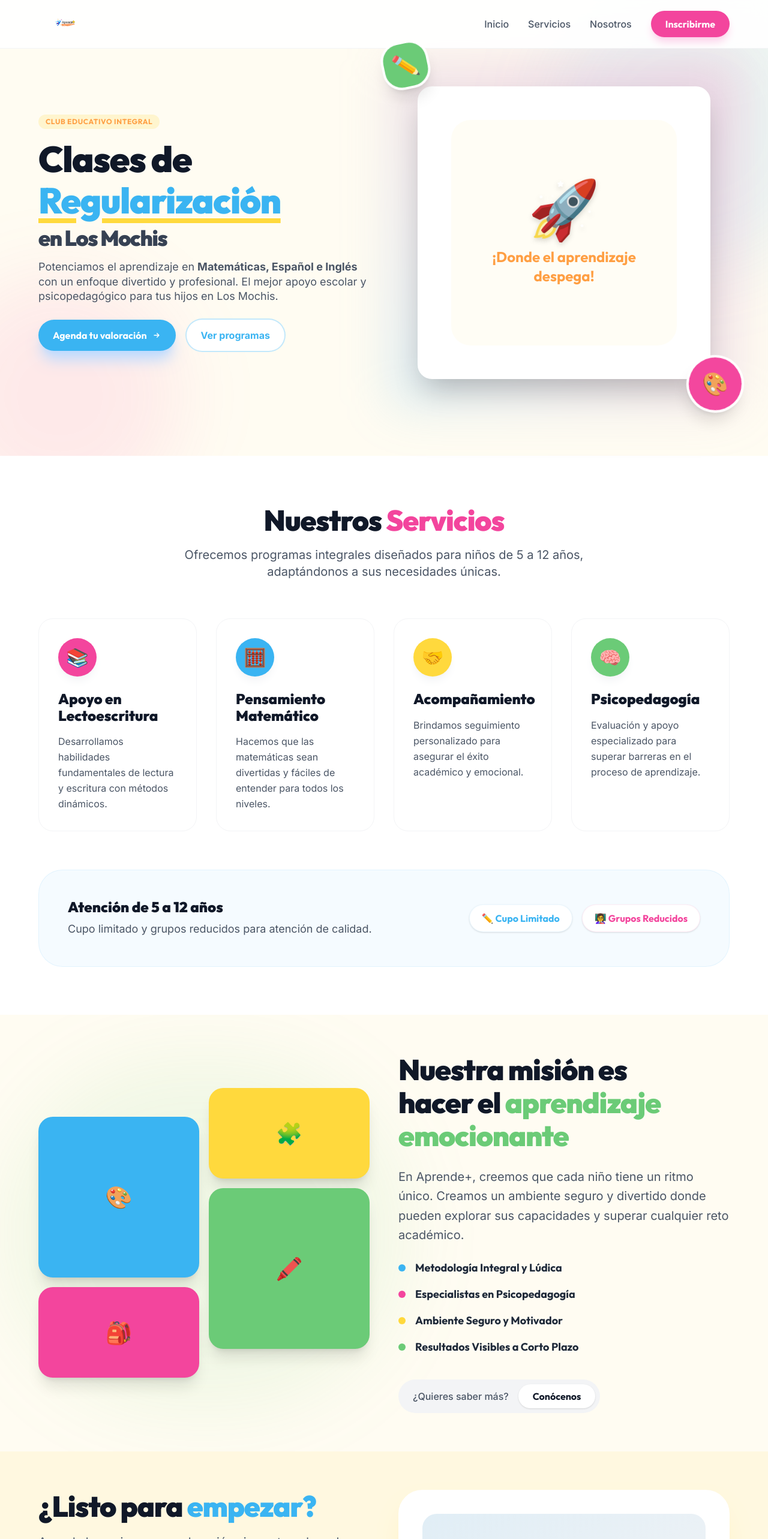
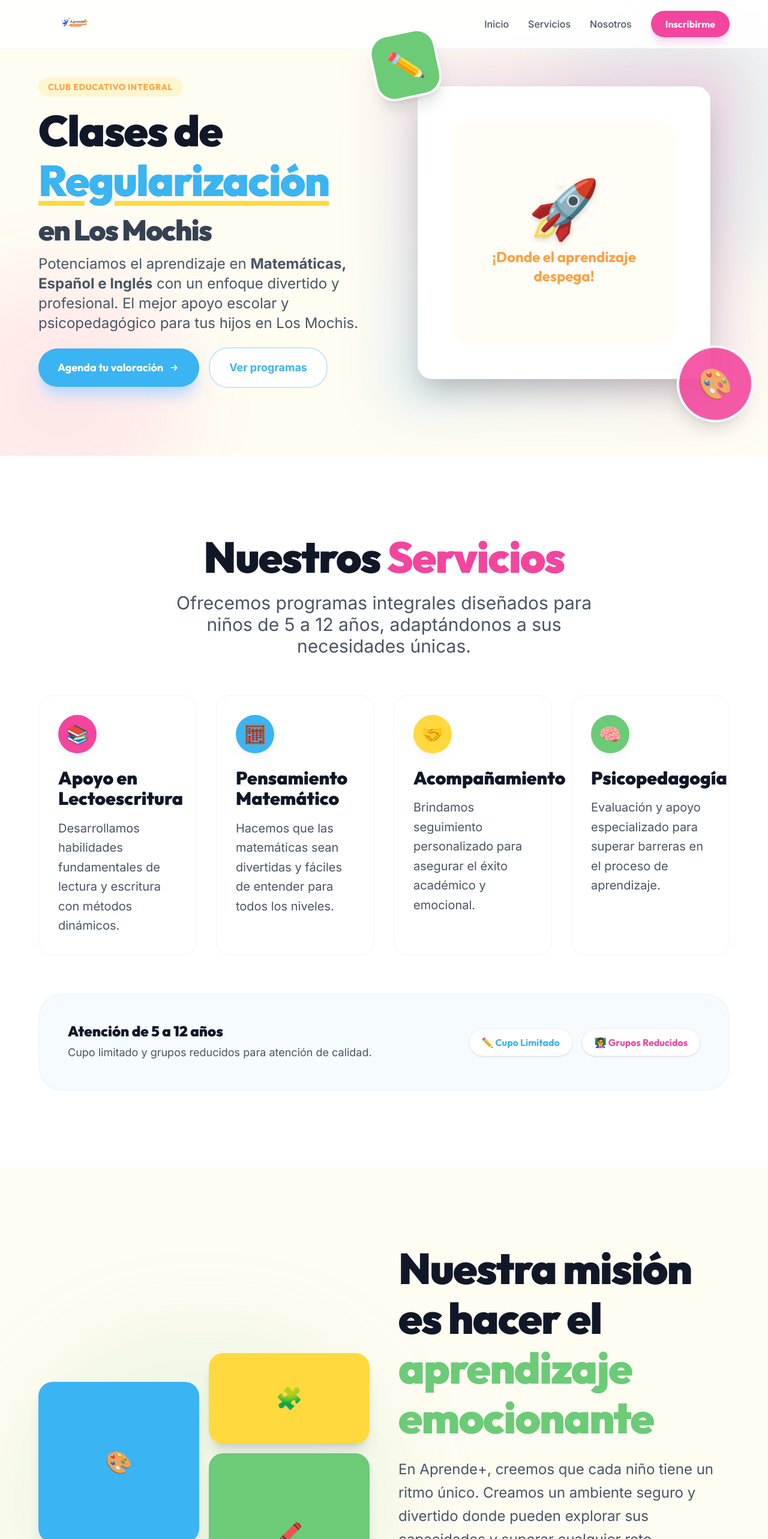
Before and after one commit to FerDeNetlab/aprendemaslm, a Next.js app: page / in a window 1280 px wide. Shown: the top 2566 px of the page at 60% size. Built offline with nearby package versions, Linux system fonts and the light colour scheme.

Commit message:
style: upscale UI elements and improve responsive spacing

```diff
--- a/src/components/About.tsx
+++ b/src/components/About.tsx
@@ -2,7 +2,7 @@ import React from 'react';
 
 const About = () => {
     return (
-        <section id="nosotros" className="py-16 overflow-hidden">
+        <section id="nosotros" className="py-24 lg:py-32 overflow-hidden">
             <div className="max-container grid lg:grid-cols-2 gap-12 items-center">
                 <div className="relative order-2 lg:order-1">
                     <div className="absolute top-1/2 left-1/2 -translate-x-1/2 -translate-y-1/2 w-[120%] h-[120%] bg-aprende-green/10 rounded-full blur-3xl -z-10" />
@@ -19,10 +19,10 @@ const About = () => {
                 </div>
 
                 <div className="space-y-6 order-1 lg:order-2">
-                    <h2 className="text-3xl md:text-4xl lg:text-5xl font-display font-black text-gray-900 leading-tight">
+                    <h2 className="text-4xl md:text-5xl lg:text-7xl font-display font-black text-gray-900 leading-tight">
                         Nuestra misión es hacer el <span className="text-aprende-green">aprendizaje emocionante</span>
                     </h2>
-                    <p className="text-lg lg:text-xl text-gray-600 font-sans leading-relaxed">
+                    <p className="text-xl lg:text-2xl text-gray-600 font-sans leading-relaxed">
                         En Aprende+, creemos que cada niño tiene un ritmo único. Creamos un ambiente seguro y divertido donde pueden explorar sus capacidades y superar cualquier reto académico.
                     </p>
 
@@ -33,8 +33,8 @@ const About = () => {
                             { text: 'Ambiente Seguro y Motivador', color: 'text-aprende-yellow' },
                             { text: 'Resultados Visibles a Corto Plazo', color: 'text-aprende-green' },
                         ].map((item, i) => (
-                            <li key={i} className="flex items-center gap-4 text-lg font-display font-bold text-gray-800">
-                                <span className={`w-3 h-3 rounded-full ${item.color.replace('text-', 'bg-')}`} />
+                            <li key={i} className="flex items-center gap-4 text-xl lg:text-2xl font-display font-bold text-gray-800">
+                                <span className={`w-4 h-4 rounded-full ${item.color.replace('text-', 'bg-')}`} />
                                 {item.text}
                             </li>
                         ))}
--- a/src/components/Contact.tsx
+++ b/src/components/Contact.tsx
@@ -2,15 +2,15 @@ import React from 'react';
 
 const Contact = () => {
     return (
-        <section id="contacto" className="py-16 bg-aprende-yellow/10">
+        <section id="contacto" className="py-24 lg:py-32 bg-aprende-yellow/10">
             <div className="max-container">
                 <div className="grid lg:grid-cols-2 gap-12 items-start">
                     <div className="space-y-12">
                         <div className="space-y-4">
-                            <h2 className="text-3xl md:text-4xl lg:text-5xl font-display font-black text-gray-900">
+                            <h2 className="text-4xl md:text-5xl lg:text-7xl font-display font-black text-gray-900">
                                 ¿Listo para <span className="text-aprende-blue">empezar?</span>
                             </h2>
-                            <p className="text-lg lg:text-xl text-gray-600 font-sans leading-relaxed">
+                            <p className="text-xl lg:text-3xl text-gray-600 font-sans leading-relaxed">
                                 Agenda hoy mismo una valoración sin costo y descubre cómo podemos potenciar el talento de tus hijos.
                             </p>
                         </div>
@@ -31,8 +31,8 @@ const Contact = () => {
                                     📍
                                 </div>
                                 <div>
-                                    <p className="text-sm font-bold text-gray-400 uppercase tracking-widest">Ubicación</p>
-                                    <p className="text-xl font-display font-bold text-gray-800">
+                                    <p className="text-lg font-bold text-gray-400 uppercase tracking-widest">Ubicación</p>
+                                    <p className="text-xl lg:text-2xl font-display font-bold text-gray-800">
                                         C. Santos Degollado entre Serdan y Rendon #219, planta alta, Col. Centro, Los Mochis.
                                     </p>
                                 </div>
--- a/src/components/Hero.tsx
+++ b/src/components/Hero.tsx
@@ -9,26 +9,26 @@ const Hero = () => {
 
             <div className="max-container grid lg:grid-cols-2 gap-8 lg:gap-12 items-center">
                 <div className="space-y-4 text-center lg:text-left animate-in fade-in slide-in-from-left-8 duration-700">
-                    <div className="inline-block px-3 py-1 bg-aprende-yellow/20 text-aprende-orange rounded-full font-display font-bold text-[10px] lg:text-xs uppercase tracking-wider">
+                    <div className="inline-block px-4 py-1.5 bg-aprende-yellow/20 text-aprende-orange rounded-full font-display font-bold text-xs lg:text-sm uppercase tracking-wider">
                         Club Educativo Integral
                     </div>
 
-                    <h1 className="text-4xl md:text-5xl lg:text-6xl font-display font-black leading-[1] text-gray-900">
+                    <h1 className="text-5xl md:text-6xl lg:text-7xl font-display font-black leading-[1] text-gray-900">
                         Clases de <br />
                         <span className="text-aprende-blue underline decoration-4 lg:decoration-8 decoration-aprende-yellow underline-offset-4 lg:underline-offset-8">Regularización</span>
-                        <span className="block text-2xl md:text-3xl lg:text-4xl mt-2 text-gray-700">en Los Mochis</span>
+                        <span className="block text-3xl md:text-4xl lg:text-5xl mt-4 text-gray-700">en Los Mochis</span>
                     </h1>
 
-                    <p className="text-base lg:text-lg text-gray-600 font-sans max-w-xl mx-auto lg:mx-0 leading-snug">
+                    <p className="text-lg lg:text-2xl text-gray-600 font-sans max-w-xl mx-auto lg:mx-0 leading-snug">
                         Potenciamos el aprendizaje en <strong>Matemáticas, Español e Inglés</strong> con un enfoque divertido y profesional. El mejor apoyo escolar y psicopedagógico para tus hijos en Los Mochis.
                     </p>
 
                     <div className="flex flex-col sm:flex-row items-center gap-4 justify-center lg:justify-start pt-2">
-                        <a href="#contacto" className="w-full sm:w-auto px-6 py-3.5 bg-aprende-blue hover:bg-blue-600 text-white rounded-2xl font-display font-bold text-base shadow-xl shadow-blue-200 transition-all transform hover:scale-105 active:scale-95 flex items-center justify-center gap-2">
+                        <a href="#contacto" className="w-full sm:w-auto px-8 py-4.5 bg-aprende-blue hover:bg-blue-600 text-white rounded-2xl font-display font-bold text-lg shadow-xl shadow-blue-200 transition-all transform hover:scale-105 active:scale-95 flex items-center justify-center gap-2">
                             Agenda tu valoración
-                            <svg className="w-4 h-4" fill="none" stroke="currentColor" viewBox="0 0 24 24"><path strokeLinecap="round" strokeLinejoin="round" strokeWidth="2" d="M13 7l5 5m0 0l-5 5m5-5H6" /></svg>
+                            <svg className="w-5 h-5" fill="none" stroke="currentColor" viewBox="0 0 24 24"><path strokeLinecap="round" strokeLinejoin="round" strokeWidth="2" d="M13 7l5 5m0 0l-5 5m5-5H6" /></svg>
                         </a>
-                        <a href="#servicios" className="w-full sm:w-auto px-6 py-3.5 bg-white border-2 border-aprende-blue/30 text-aprende-blue hover:bg-aprende-blue/5 rounded-2xl font-display font-bold text-base transition-all flex items-center justify-center font-sans">
+                        <a href="#servicios" className="w-full sm:w-auto px-8 py-4.5 bg-white border-2 border-aprende-blue/30 text-aprende-blue hover:bg-aprende-blue/5 rounded-2xl font-display font-bold text-lg transition-all flex items-center justify-center font-sans text-center">
                             Ver programas
                         </a>
                     </div>
@@ -43,9 +43,9 @@ const Hero = () => {
                         </div>
                     </div>
 
-                    {/* Floating elements - z-[110] should go over z-[100] navbar */}
-                    <div className="absolute -top-4 -left-4 lg:-top-6 lg:-left-6 w-16 h-16 lg:w-20 lg:h-20 bg-aprende-green rounded-2xl shadow-xl flex items-center justify-center text-3xl lg:text-4xl transform -rotate-12 animate-bounce z-[110] border-4 border-white">✏️</div>
-                    <div className="absolute -bottom-4 -right-4 lg:-bottom-6 lg:-right-6 w-20 h-20 lg:w-24 lg:h-24 bg-aprende-pink rounded-full shadow-xl flex items-center justify-center text-3xl lg:text-4xl transform rotate-12 animate-pulse z-[110] border-4 border-white">🎨</div>
+                    {/* Floating elements */}
+                    <div className="absolute -top-6 -left-6 lg:-top-10 lg:-left-10 w-20 h-20 lg:w-28 lg:h-28 bg-aprende-green rounded-2xl shadow-xl flex items-center justify-center text-4xl lg:text-5xl transform -rotate-12 animate-bounce z-[110] border-4 border-white">✏️</div>
+                    <div className="absolute -bottom-6 -right-6 lg:-bottom-10 lg:-right-10 w-24 h-24 lg:w-32 lg:h-32 bg-aprende-pink rounded-full shadow-xl flex items-center justify-center text-4xl lg:text-5xl transform rotate-12 animate-pulse z-[110] border-4 border-white">🎨</div>
                 </div>
             </div>
         </section>
--- a/src/components/Navbar.tsx
+++ b/src/components/Navbar.tsx
@@ -12,7 +12,7 @@ const Navbar = () => {
                     <img
                         src="/logo.svg"
                         alt="Aprende+ Logo"
-                        className="h-10 lg:h-12 w-auto object-contain"
+                        className="h-14 lg:h-20 w-auto object-contain py-2"
                     />
                 </div>
 
@@ -43,11 +43,11 @@ const Navbar = () => {
 
             {/* Mobile menu panel */}
             {isOpen && (
-                <div className="md:hidden border-t border-gray-100 bg-white p-6 space-y-4 animate-in slide-in-from-top-4 duration-300">
-                    <a href="#inicio" onClick={() => setIsOpen(false)} className="block font-sans font-medium text-xl text-gray-600">Inicio</a>
-                    <a href="#servicios" onClick={() => setIsOpen(false)} className="block font-sans font-medium text-xl text-gray-600">Servicios</a>
-                    <a href="#nosotros" onClick={() => setIsOpen(false)} className="block font-sans font-medium text-xl text-gray-600">Nosotros</a>
-                    <a href="#contacto" onClick={() => setIsOpen(false)} className="block w-full text-center bg-aprende-pink text-white py-4 rounded-2xl font-display font-bold">
+                <div className="md:hidden border-t border-gray-100 bg-white p-8 space-y-6 animate-in slide-in-from-top-4 duration-300">
+                    <a href="#inicio" onClick={() => setIsOpen(false)} className="block font-sans font-bold text-2xl text-gray-800">Inicio</a>
+                    <a href="#servicios" onClick={() => setIsOpen(false)} className="block font-sans font-bold text-2xl text-gray-800">Servicios</a>
+                    <a href="#nosotros" onClick={() => setIsOpen(false)} className="block font-sans font-bold text-2xl text-gray-800">Nosotros</a>
+                    <a href="#contacto" onClick={() => setIsOpen(false)} className="block w-full text-center bg-aprende-pink text-white py-5 rounded-2xl font-display font-bold text-xl">
                         Inscribirme
                     </a>
                 </div>
--- a/src/components/Services.tsx
+++ b/src/components/Services.tsx
@@ -29,13 +29,13 @@ const services = [
 
 const Services = () => {
     return (
-        <section id="servicios" className="py-20 bg-white">
+        <section id="servicios" className="py-24 lg:py-32 bg-white">
             <div className="max-container">
                 <div className="text-center max-w-3xl mx-auto mb-16 space-y-4">
-                    <h2 className="text-3xl md:text-4xl lg:text-5xl font-display font-black text-gray-900">
+                    <h2 className="text-4xl md:text-5xl lg:text-7xl font-display font-black text-gray-900">
                         Nuestros <span className="text-aprende-pink">Servicios</span>
                     </h2>
-                    <p className="text-xl text-gray-600 font-sans">
+                    <p className="text-xl lg:text-3xl text-gray-600 font-sans">
                         Ofrecemos programas integrales diseñados para niños de 5 a 12 años, adaptándonos a sus necesidades únicas.
                     </p>
                 </div>
@@ -49,8 +49,8 @@ const Services = () => {
                             <div className={`${service.color} w-16 h-16 rounded-2xl flex items-center justify-center text-3xl mb-6 shadow-lg shadow-gray-100 group-hover:scale-110 transition-transform`}>
                                 {service.icon}
                             </div>
-                            <h3 className="text-2xl font-display font-bold text-gray-900 mb-4">{service.title}</h3>
-                            <p className="text-gray-600 leading-relaxed">{service.description}</p>
+                            <h3 className="text-2xl lg:text-3xl font-display font-bold text-gray-900 mb-4">{service.title}</h3>
+                            <p className="text-lg lg:text-xl text-gray-600 leading-relaxed">{service.description}</p>
                         </div>
                     ))}
                 </div>
```
